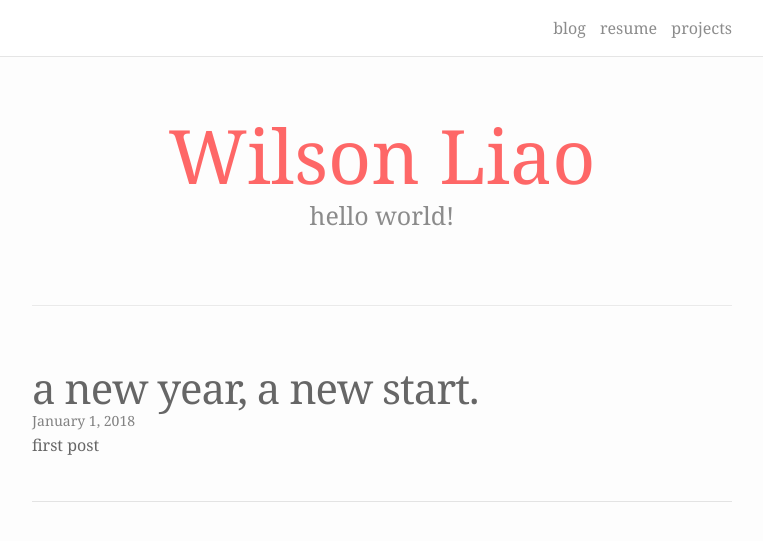
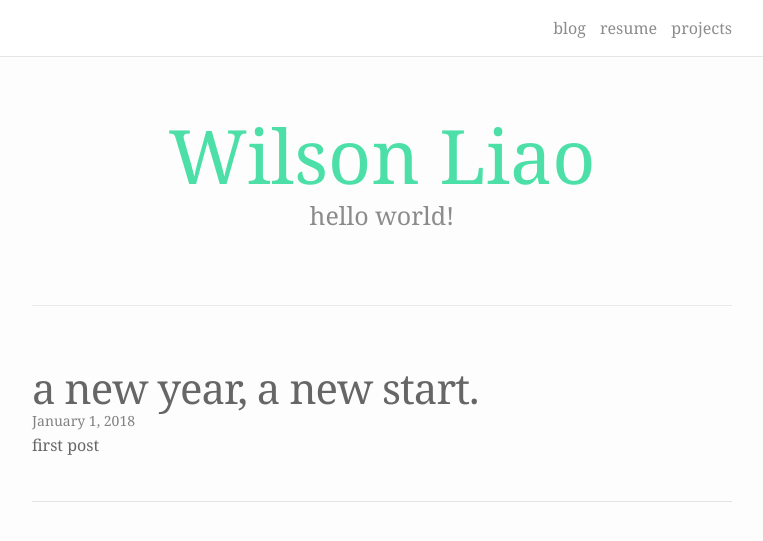
Before and after one commit to wilsonliao/blog, a Jekyll site: the page built from index.html, in a window 1280 px wide. Shown: the top 541 px of the page, without its empty margins (258-1021 px from the left). Built offline with Jekyll 4.4.1, drawn with Linux system fonts in a browser that asks for light colours; nearby versions of some CDN libraries; the list of posts is cut into pages by our own code.

Commit message:
Update _base.scss

```diff
--- a/_sass/_base.scss
+++ b/_sass/_base.scss
@@ -37,7 +37,7 @@ $grey-color-light: #ddd;  /* navigation bar border */
 $text-color:     #666;
 
 /* Set theme color *************************/
-$theme-color:   $red;
+$theme-color:   $green;
 
 
 /************************************************************/
```
